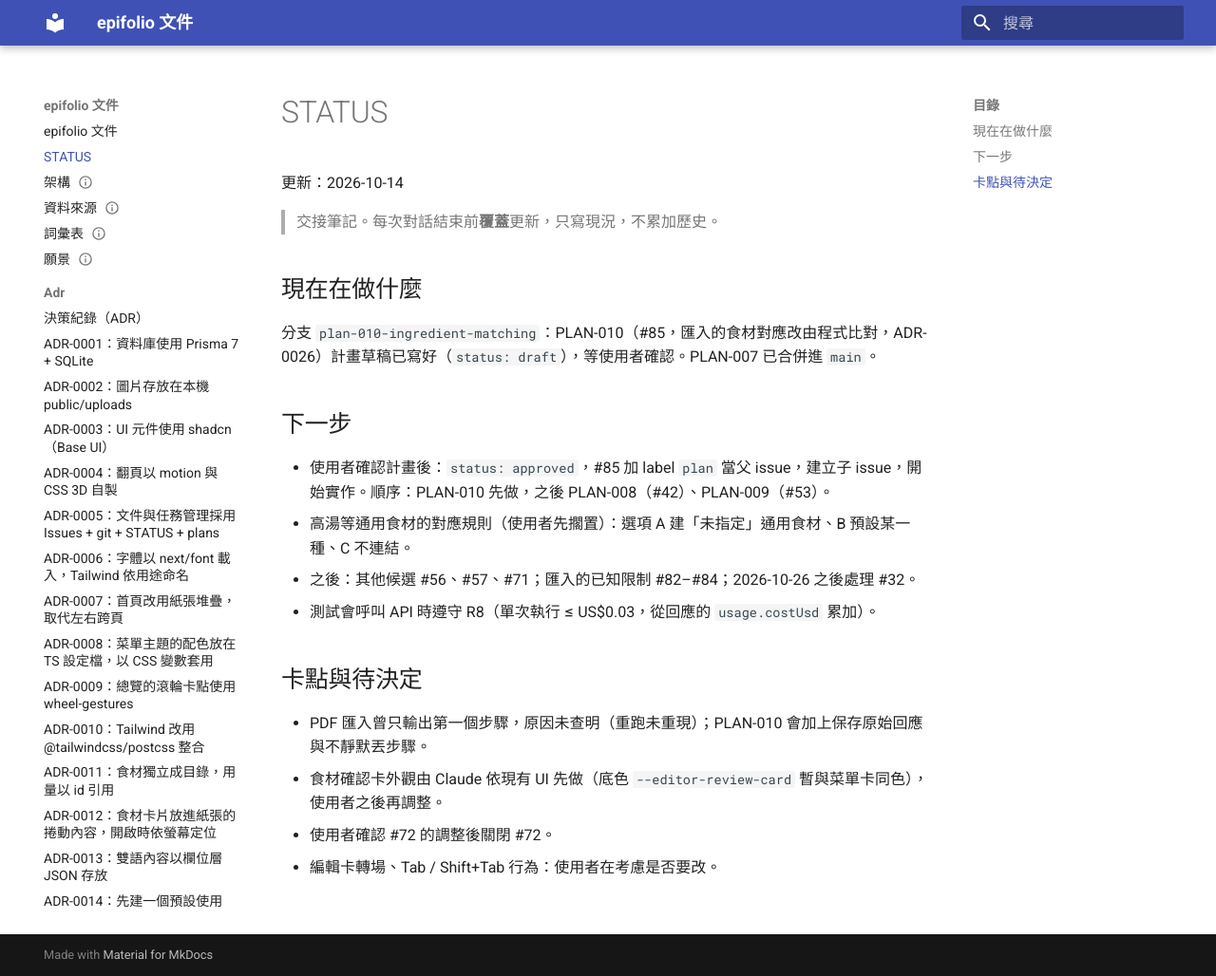
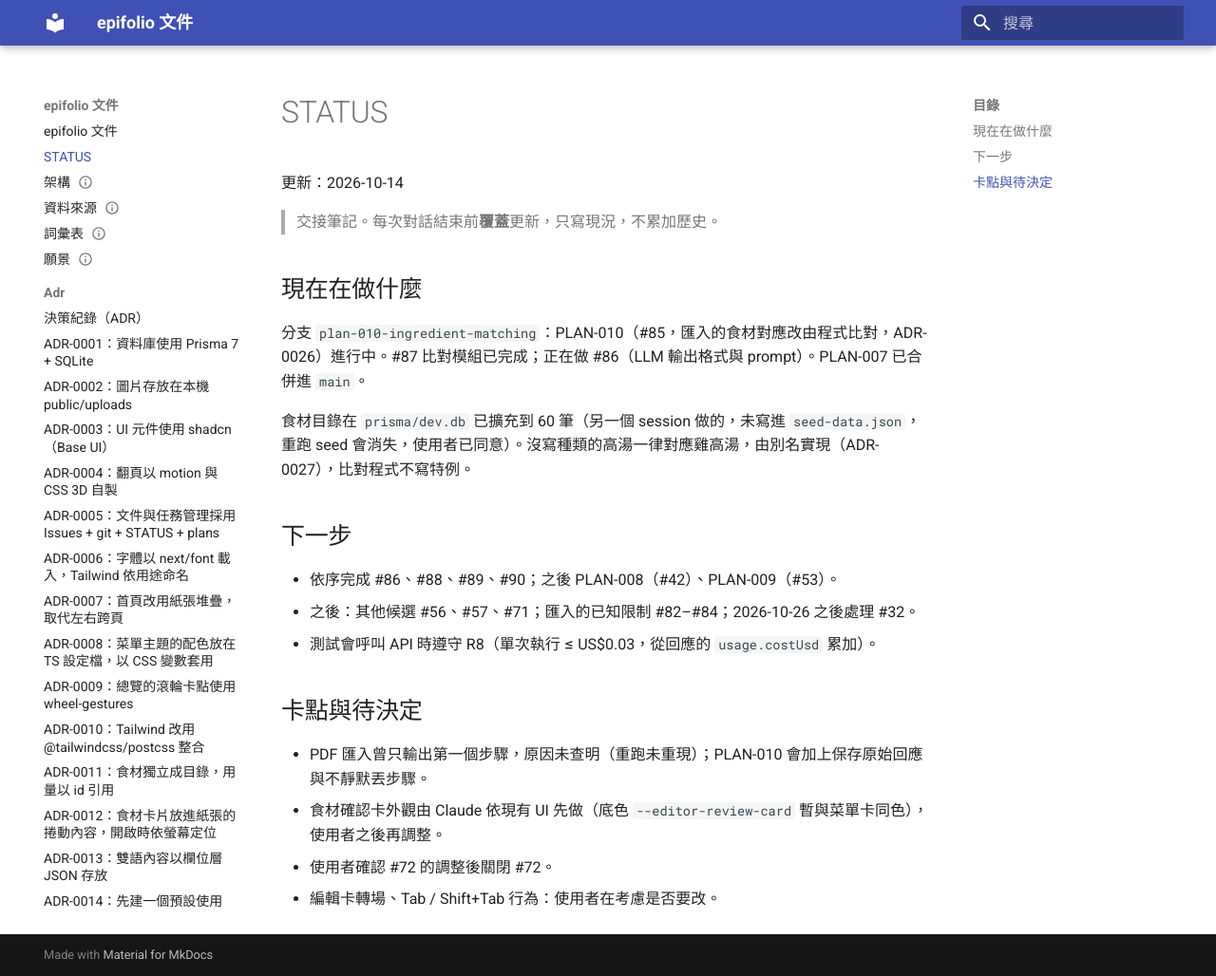
Before and after one commit to piercelin11/epifolio, an MkDocs documentation site: the page built from docs/STATUS.md, in a window 1280 px wide and 1028 px high. Shown: the whole window at 95% size. Built offline with MkDocs 1.6.1 and Material for MkDocs 9.7.7, drawn with Linux system fonts in a browser that asks for light colours.

Commit message:
docs(adr): map stock of no stated kind to chicken broth (ADR-0027)
- Add ADR-0027: the catalog's chicken broth carries the generic stock
  names as aliases, so matching needs no special case
- STATUS drops the open stock question and notes the larger catalog

Refs #85

```diff
--- a/docs/STATUS.md
+++ b/docs/STATUS.md
@@ -6,12 +6,13 @@
 
 ## 現在在做什麼
 
-分支 `plan-010-ingredient-matching`：PLAN-010（#85，匯入的食材對應改由程式比對，ADR-0026）計畫草稿已寫好（`status: draft`），等使用者確認。PLAN-007 已合併進 `main`。
+分支 `plan-010-ingredient-matching`：PLAN-010（#85，匯入的食材對應改由程式比對，ADR-0026）進行中。#87 比對模組已完成；正在做 #86（LLM 輸出格式與 prompt）。PLAN-007 已合併進 `main`。
+
+食材目錄在 `prisma/dev.db` 已擴充到 60 筆（另一個 session 做的，未寫進 `seed-data.json`，重跑 seed 會消失，使用者已同意）。沒寫種類的高湯一律對應雞高湯，由別名實現（ADR-0027），比對程式不寫特例。
 
 ## 下一步
 
-- 使用者確認計畫後：`status: approved`，#85 加 label `plan` 當父 issue，建立子 issue，開始實作。順序：PLAN-010 先做，之後 PLAN-008（#42）、PLAN-009（#53）。
-- 高湯等通用食材的對應規則（使用者先擱置）：選項 A 建「未指定」通用食材、B 預設某一種、C 不連結。
+- 依序完成 #86、#88、#89、#90；之後 PLAN-008（#42）、PLAN-009（#53）。
 - 之後：其他候選 #56、#57、#71；匯入的已知限制 #82–#84；2026-10-26 之後處理 #32。
 - 測試會呼叫 API 時遵守 R8（單次執行 ≤ US$0.03，從回應的 `usage.costUsd` 累加）。
 
```
Also changed, not shown: docs/adr/0027-unspecified-stock-is-chicken.md (added, +29 -0 lines), docs/adr/README.md (+1 -0 lines).
